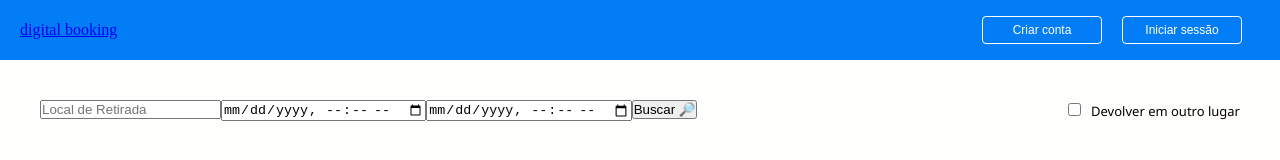
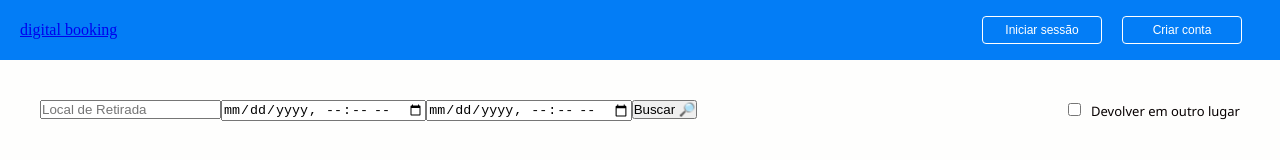
Before and after one commit to GabrielyPaz/projeto-integrador, a React (Vite) app: page / in a window 1280 px wide. Shown: the top 160 px of the page. Built offline with nearby package versions, Linux system fonts and the light colour scheme.

Commit message:
resolvendo a exibicao dos buttons nas paginas

```diff
--- a/src/Components/NavBar/Navbar.jsx
+++ b/src/Components/NavBar/Navbar.jsx
@@ -1,7 +1,10 @@
-import { Link } from 'react-router-dom';
+import { Link, useLocation } from 'react-router-dom';
 import styles from "./Navbar.module.css";
 
 const Navbar = () => {
+
+  const location = useLocation();
+
   return (
     <nav className={styles.navbar}>
      <div>
@@ -14,16 +17,21 @@ const Navbar = () => {
 
       <div className="navbar-login" id="navbar-login">
         <ul className={styles.list}>
-        <li className={styles.item}>
-            <Link to="/register">
-              <button className={styles.button}>Criar conta</button>
-            </Link>
-          </li>
-          <li className={styles.item}>
-            <Link to="/login">
-              <button className={styles.button}>Iniciar sessão</button>
-            </Link>
-          </li>
+        {location.pathname !== '/login' && (
+            <li className={styles.item}>
+              <Link to="/login">
+                <button className={styles.button}>Iniciar sessão</button>
+              </Link>
+            </li>
+          )}
+
+          {location.pathname !== '/register' && (
+            <li className={styles.item}>
+              <Link to="/register">
+                <button className={styles.button}>Criar conta</button>
+              </Link>
+            </li>
+          )}
         </ul>
       </div>
     </nav>
```
